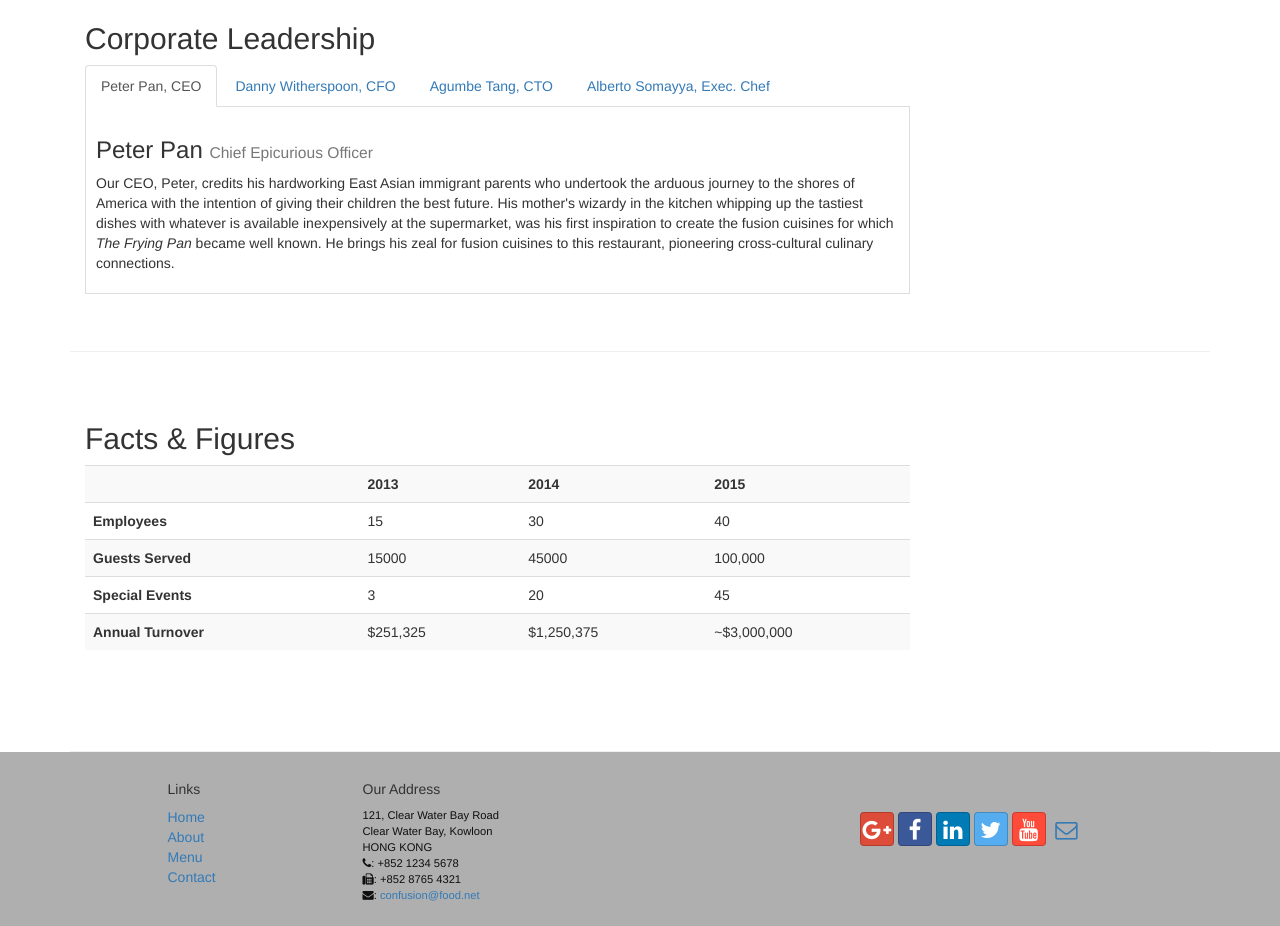
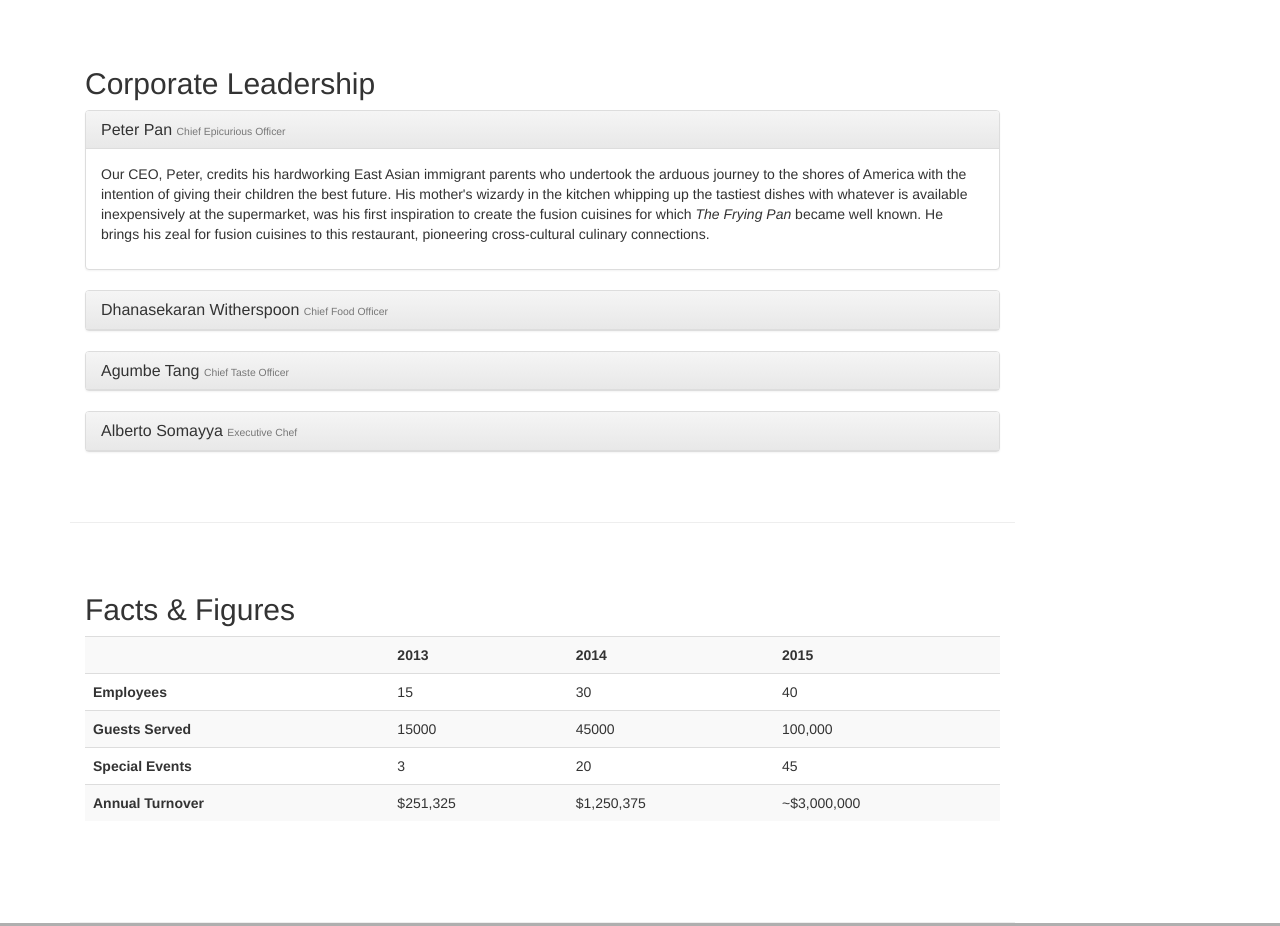
Before and after one commit to ginkgomp/Bootstrap, a plain HTML site: page conFusion/aboutus.html in a window 1280 px wide. Shown: the part 1110-2036 px from the top of the page. Drawn offline with nearby package versions, Linux system fonts and the light colour scheme.

Commit message:
add Accordion, scrollspy and affix for about us page

```diff
--- a/conFusion/aboutus.html
+++ b/conFusion/aboutus.html
@@ -24,7 +24,7 @@
     <![endif]-->
 </head>
 
-<body>
+<body data-spy="scroll" data-target="#myScrollspy" data-offset="200">
     <nav class="navbar navbar-inverse navbar-fixed-top" role="navigation">
         <div class="container">
             <div class="navbar-header">
@@ -98,8 +98,10 @@
         </div>
 
         <div class="container">
-            <div class="row row-content">
-                <div class="col-xs-9 col-sm-8">
+            <div class="row">
+                <div class="col-xs-12 col-sm-10">
+            <div id="history" class="row row-content">
+                <div class="col-xs-12 col-sm-6 col-lg-8">
                 <h2>Our History</h2>
                 <p>Started in 2010, Ristorante con Fusion quickly established itself as a culinary icon par excellence in Hong Kong. With its unique brand of world fusion cuisine that can be found nowhere else, it enjoys patronage from the A-list clientele in Hong Kong.  Featuring four of the best three-star Michelin chefs in the world, you never know what will arrive on your plate the next time you visit us.</p>
                 <p>The restaurant traces its humble beginnings to <em>The Frying Pan</em>, a successful chain started by our CEO, Mr. Peter Pan, that featured for the first time the world's best cuisines in a pan.</p>
@@ -116,7 +118,7 @@
                 </div>
 
                 </div>
-            <div class="col-sm-4">
+            <div class="col-xs-12 col-sm-6 col-lg-4">
                 <p style="padding:20px;"></p>
                      <div class="panel panel-primary">
                     <div class="panel-heading">
@@ -141,48 +143,83 @@
 
 
 
-        <div class="row row-content">
-            <div class="col-xs-9">
+        <div id="corporate" class="row row-content">
+            <div class="col-xs-12">
                 <h2>Corporate Leadership</h2>
-                <ul class="nav nav-tabs" role="tablist">
-                    <li role="presentation" class="active">
-                    <a href="#peter" aria-controls="peter"
-                     role="tab" data-toggle="tab">Peter Pan, CEO</a></li>
-                    <li role="presentation"><a href="#danny"
-                     aria-controls="danny" role="tab"
-                     data-toggle="tab">Danny Witherspoon, CFO</a></li>
-                    <li role="presentation"><a href="#agumbe"
-                     aria-controls="agumbe" role="tab"
-                     data-toggle="tab">Agumbe Tang, CTO</a></li>
-                    <li role="presentation"><a href="#alberto"
-                     aria-controls="alberto" role="tab"
-                     data-toggle="tab">Alberto Somayya, Exec. Chef</a></li>
-                </ul>
-                      <div class="tab-content">
-                        <div role="tabpanel" class="tab-pane fade in active" id="peter">
-                <h3>Peter Pan <small>Chief Epicurious Officer</small></h3>
+
+                       <div class="panel panel-default">
+                        <div class="panel-heading" role="tab" id="headingPeter">
+                            <h3 class="panel-title">
+                                <a role="button" data-toggle="collapse"
+                                     data-parent="#accordion" href="#peter"
+                                     aria-expanded="true" aria-controls="peter">
+                                    Peter Pan <small>Chief Epicurious Officer</small></a>
+                            </h3>
+                        </div>
+                   <div role="tabpanel" class="panel-collapse collapse in"
+                             id="peter"    aria-labelledby="headingPeter"> <div class="panel-body">
                 <p>Our CEO, Peter, credits his hardworking East Asian immigrant parents who undertook the arduous journey to the shores of America with the intention of giving their children the best future. His mother's wizardy in the kitchen whipping up the tastiest dishes with whatever is available inexpensively at the supermarket, was his first inspiration to create the fusion cuisines for which <em>The Frying Pan</em> became well known. He brings his zeal for fusion cuisines to this restaurant, pioneering cross-cultural culinary connections.</p>
+                       </div>
+                 </div>
+    </div>
+                            <div class="panel panel-default">
+                        <div class="panel-heading" role="tab" id="headingDanny">
+                            <h3 class="panel-title">
+                                <a class="collapsed" role="button" data-toggle="collapse"
+                                     data-parent="#accordion" href="#danny"
+                                     aria-expanded="false" aria-controls="danny">
+                                    Dhanasekaran Witherspoon <small>Chief Food Officer</small></a>
+                            </h3>
                         </div>
-                        <div role="tabpanel" class="tab-pane fade" id="danny">
-                <h3>Dhanasekaran Witherspoon <small>Chief Food Officer</small></h3>
+
+            <div role="tabpanel" class="panel-collapse collapse"
+                             id="danny"    aria-labelledby="headingDanny">
+                            <div class="panel-body">
                 <p>Our CFO, Danny, as he is affectionately referred to by his colleagues, comes from a long established family tradition in farming and produce. His experiences growing up on a farm in the Australian outback gave him great appreciation for varieties of food sources. As he puts it in his own words, <em>Everything that runs, wins, and everything that stays, pays!</em></p>
+                            </div>
+            </div>
                           </div>
-                          <div role="tabpanel" class="tab-pane fade" id="agumbe">
-                <h3>Agumbe Tang <small>Chief Taste Officer</small></h3>
+
+
+               <div class="panel panel-default">
+                        <div class="panel-heading" role="tab" id="headingAgumbe">
+                            <h3 class="panel-title">
+                                <a class="collapsed" role="button" data-toggle="collapse"
+                                     data-parent="#accordion" href="#agumbe"
+                                     aria-expanded="false" aria-controls="agumbe">
+                                    Agumbe Tang <small>Chief Taste Officer</small></a>
+                            </h3>
+                        </div>
+                   <div role="tabpanel" class="panel-collapse collapse"
+                             id="agumbe"    aria-labelledby="headingAgumbe">
+                            <div class="panel-body">
                 <p>Blessed with the most discerning gustatory sense, Agumbe, our CFO, personally ensures that every dish that we serve meets his exacting tastes. Our chefs dread the tongue lashing that ensues if their dish does not meet his exacting standards. He lives by his motto, <em>You click only if you survive my lick.</em></p>
-                          </div>
-                          <div role="tabpanel" class="tab-pane fade" id="alberto">
-                <h3>Alberto Somayya <small>Executive Chef</small></h3>
+                       </div>
+                   </div>
+                </div>
+                          <div class="panel panel-default">
+                        <div class="panel-heading" role="tab" id="headingAlberto">
+                            <h3 class="panel-title">
+                                <a class="collapsed" role="button" data-toggle="collapse"
+                                     data-parent="#accordion" href="#alberto"
+                                     aria-expanded="false" aria-controls="alberto">
+                                    Alberto Somayya <small>Executive Chef</small></a>
+                            </h3>
+                        </div>
+                              <div role="tabpanel" class="panel-collapse collapse"
+                             id="alberto"    aria-labelledby="headingAlberto">
+                            <div class="panel-body">
                 <p>Award winning three-star Michelin chef with wide International experience having worked closely with whos-who in the culinary world, he specializes in creating mouthwatering Indo-Italian fusion experiences. He says, <em>Put together the cuisines from the two craziest cultures, and you get a winning hit! Amma Mia!</em></p>
+                                  </div>
+                              </div>
                           </div>
             </div>
+
         </div>
-             <div class="col-xs-12 col-sm-3">
-                <p style="padding:20px;"></p>
-            </div>
-       </div>
-            <div class="row row-content">
-            <div class="col-xs-12 col-sm-9">
+
+
+            <div id="facts" class="row row-content">
+            <div class="col-xs-12">
                 <h2>Facts &amp; Figures</h2>
                 <div class="table-responsive">
                 <table class="table table-striped">
@@ -221,12 +258,20 @@
 
 
             </div>
-             <div class="col-xs-12 col-sm-3">
-                <p style="padding:20px;"></p>
+
+       </div>
+                </div>
+
+             <nav class="hidden-xs col-sm-2" id="myScrollspy">
+            <ul class="nav nav-pills nav-stacked" data-spy="affix" data-offset-top="400">
+                <li><a href="#history">Our History</a></li>
+                <li><a href="#corporate">Corporate</a></li>
+                <li><a href="#facts">Facts</a></li>
+            </ul>
+        </nav>
             </div>
-       </div>
+    </div>
 
-    </div>
 
     <footer class="row-footer">
         <div class="container">
--- a/conFusion/css/mystyles.css
+++ b/conFusion/css/mystyles.css
@@ -67,3 +67,7 @@ body{
     border-bottom: 1px solid #ddd;
     padding: 10px;
 }
+
+.affix {
+    top:100px;
+}
```
Also changed, not shown: 1 other file.
